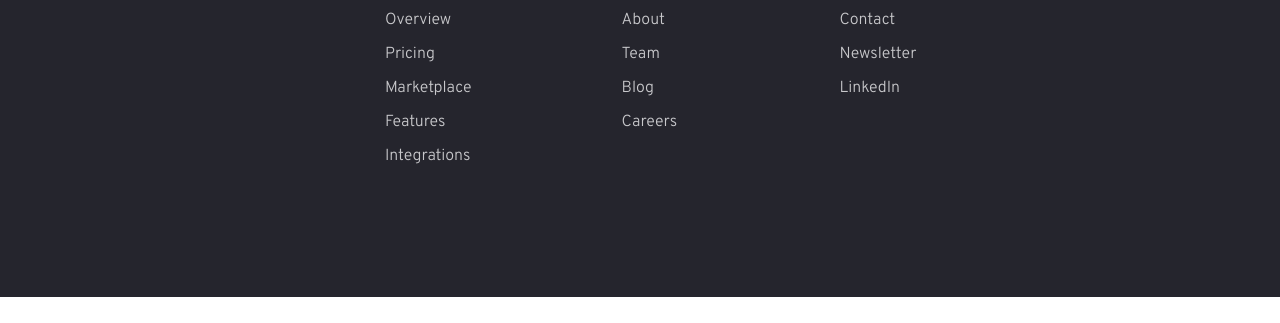
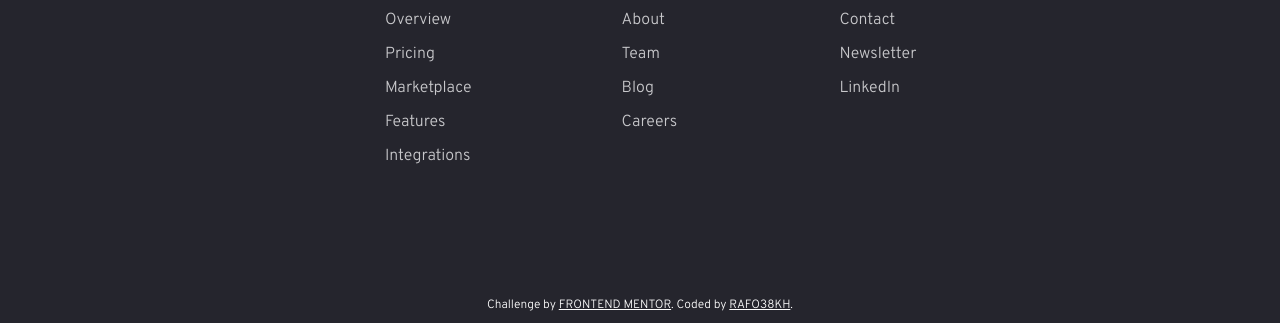
Before and after one commit to rafo38kh/blogr-landing-page, a website: page index.html in a window 1280 px wide. Shown: the part 3262-3585 px from the top of the page. Before the commit the page ends 3559 px from the top, so only its background shows below. Drawn offline with Linux system fonts and the light colour scheme; files whose address does not match are found by name.

Commit message:
update footer

```diff
--- a/index.html
+++ b/index.html
@@ -302,6 +302,21 @@
             </ul>
           </div>
         </div>
+        <p class="attribution">
+          Challenge by
+          <a
+            class="attribution__link"
+            href="https://www.frontendmentor.io?ref=challenge"
+            target="_blank"
+            >Frontend Mentor</a
+          >. Coded by
+          <a
+            class="attribution__link"
+            href="https://github.com/rafo38kh"
+            target="_blank"
+            >rafo38kh</a
+          >.
+        </p>
       </footer>
     </div>
   </body>
--- a/scss/_component.scss
+++ b/scss/_component.scss
@@ -503,6 +503,7 @@
     background-color: $color-primary;
     border-radius: 0 10rem 0 0;
     margin-top: 13rem;
+    text-align: center;
   }
   &__menu {
     display: flex;
@@ -520,3 +521,25 @@
     }
   }
 }
+
+.attribution {
+  width: 100%;
+  font-size: clamp(1rem, 2vw, 1.2rem);
+  text-align: center;
+  margin: 0 auto;
+  padding-bottom: 1rem;
+  color: $color-secondary;
+  transition: all 0.2s;
+
+  &__link:link,
+  &__link:visited {
+    text-transform: uppercase;
+    color: $color-secondary;
+    transition: all 0.2s;
+  }
+
+  &__link:hover,
+  &__link:active {
+    color: $color-secondary-light;
+  }
+}
```
Also changed, not shown: css/style.css, 1 other file.
